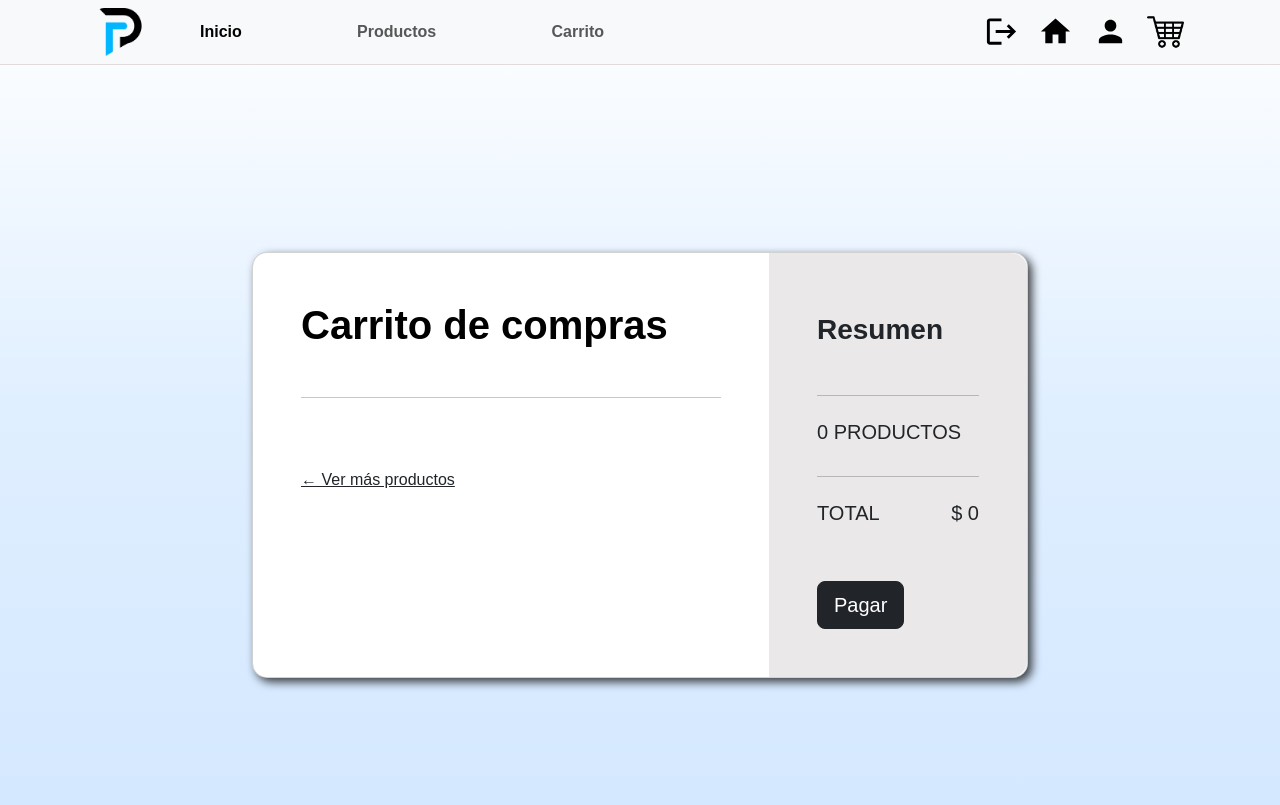
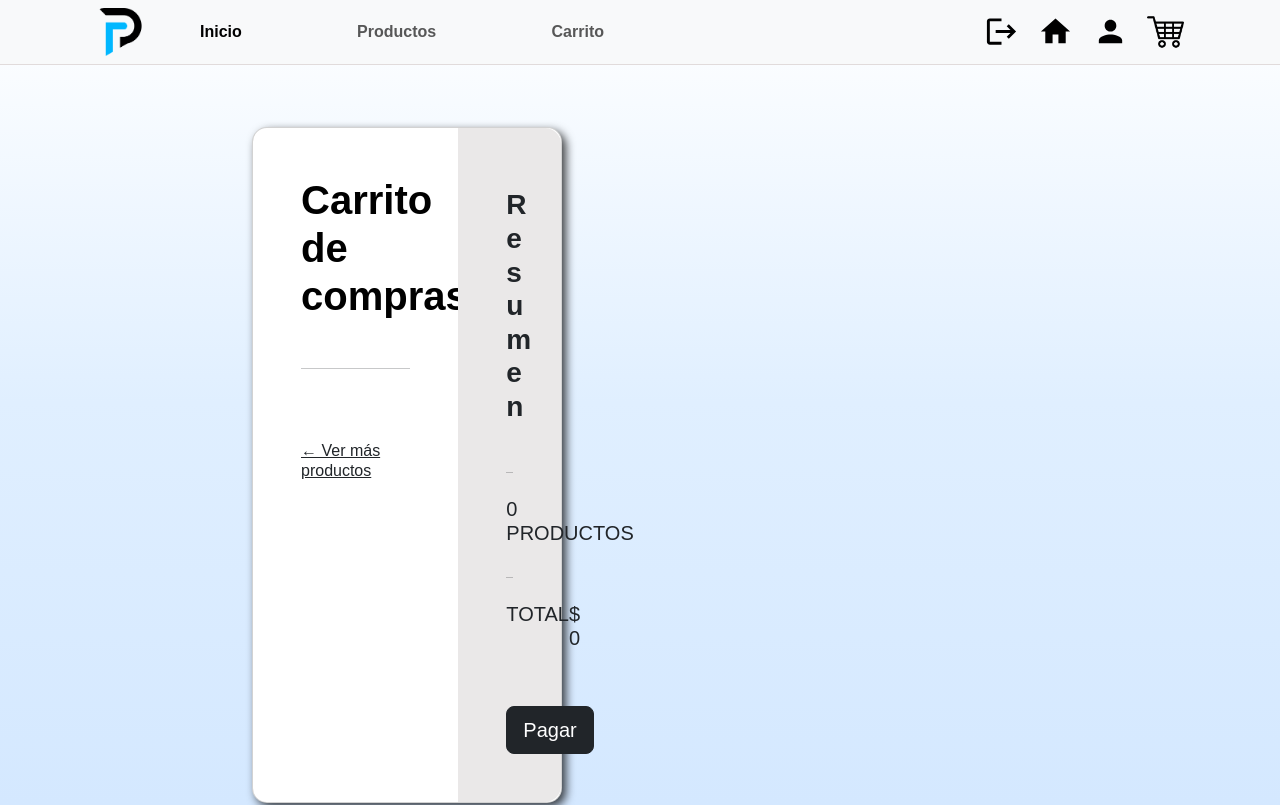
Before and after one commit to Sammy-Maldonado/Frontend-proyecto-final-backend-Sammy_Maldonado, a React (Vite) app: page /cart in a window 1280 px wide. Built offline with nearby package versions, Linux system fonts and the light colour scheme; no server answers.

Commit message:
Proyecto final, actualizado 28-09-2023 - 00:38hrs

```diff
--- a/src/components/Card/card.css
+++ b/src/components/Card/card.css
@@ -10,6 +10,7 @@
   box-shadow: 4px 4px 10px 0px rgba(0, 0, 0, 0.75);
   display: flex; /* Importante para hacer que el contenido se ajuste verticalmente */
   flex-direction: column; /* Coloca el contenido en una columna vertical */
+  max-width: 310px;
 }
 
 .card-img-top {
```
